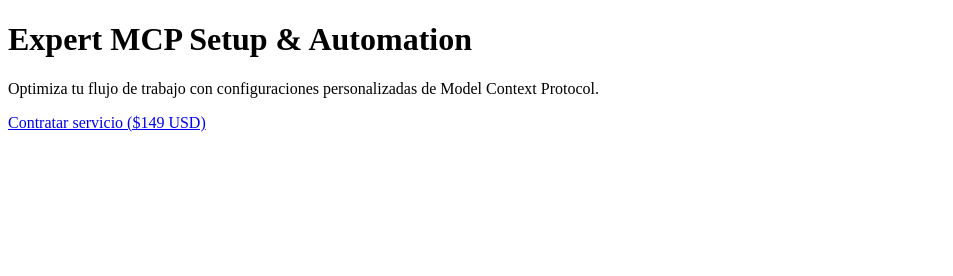
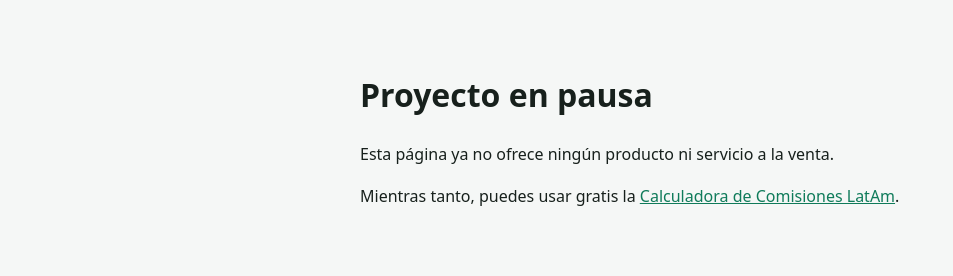
Before and after one commit to Lucho-design1/mcp-automation-services, a plain HTML site: page index.html in a window 1280 px wide. Shown: the whole page, without its empty margins (0-953 px from the left). Drawn offline with Linux system fonts and the light colour scheme.

Commit message:
Pausar el proyecto: retirar la oferta de venta sin producto disponible (#1)
Claude-Session: https://claude.ai/code/session_018rcSSJic2juKR1ZPuonpmf

Co-authored-by: Claude <noreply@anthropic.com>

```diff
--- a/index.html
+++ b/index.html
@@ -1 +1,9 @@
-<!DOCTYPE html><html><head><title>MCP Automation Services</title></head><body><h1>Expert MCP Setup & Automation</h1><p>Optimiza tu flujo de trabajo con configuraciones personalizadas de Model Context Protocol.</p><a href='https://paypal.me/LucianoBenechCenoz'>Contratar servicio ($149 USD)</a></body></html>
+<!DOCTYPE html>
+<html lang="es"><head><meta charset="UTF-8"><meta name="viewport" content="width=device-width, initial-scale=1.0">
+<meta name="robots" content="noindex"><title>Proyecto en pausa</title>
+<style>body{font-family:system-ui,-apple-system,sans-serif;max-width:560px;margin:0 auto;padding:48px 16px;line-height:1.6;color:#17201c;background:#f5f7f6}a{color:#0f7b5a}@media(prefers-color-scheme:dark){body{background:#111715;color:#e8efeb}a{color:#4fd1a1}}</style>
+</head><body>
+<h1>Proyecto en pausa</h1>
+<p>Esta página ya no ofrece ningún producto ni servicio a la venta.</p>
+<p>Mientras tanto, puedes usar gratis la <a href="https://lucho-design1.github.io/fee-calculator-latam/">Calculadora de Comisiones LatAm</a>.</p>
+</body></html>
```
Also changed, not shown: 1 other file.
